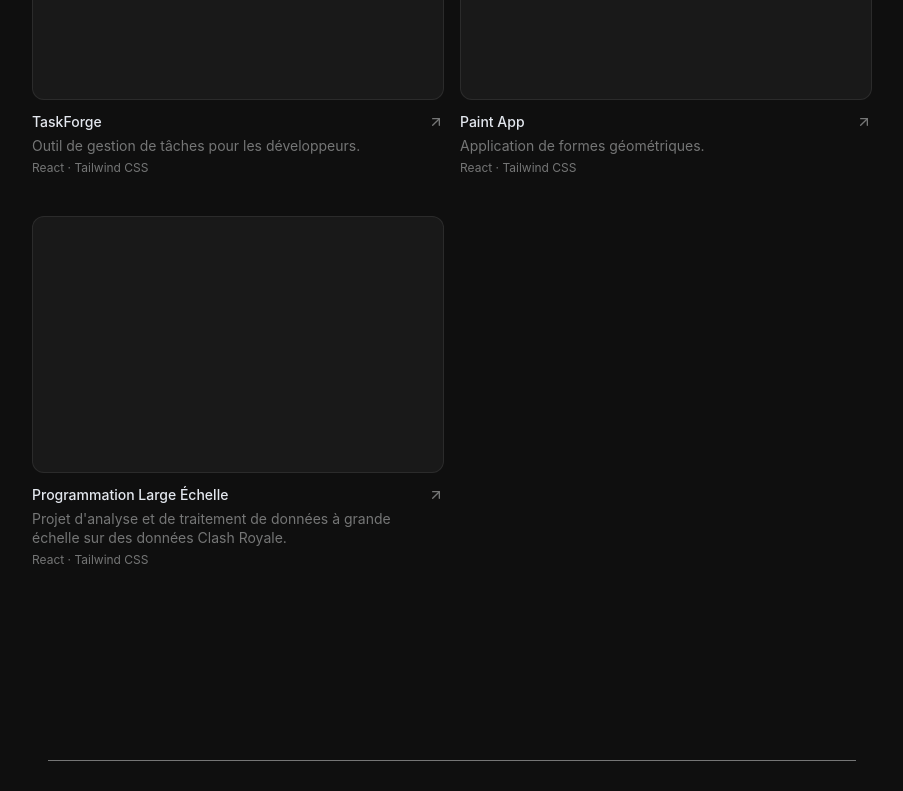
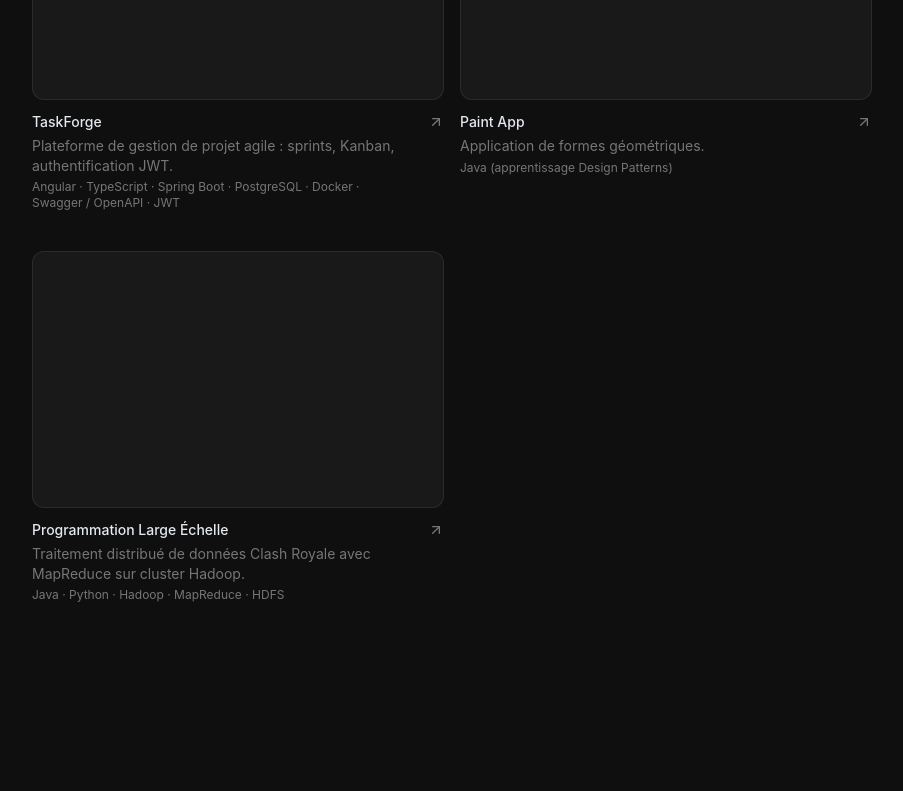
Before and after one commit to Maynito/Maynito.github.io, a React (Vite) app: page /#/ in a window 1280 px wide. Shown: the part 1500-2291 px from the top of the page, without its empty margins (188-1091 px from the left). Built offline with nearby package versions, Linux system fonts and the light colour scheme.

Commit message:
Update project technologies and descriptions in Home.jsx for accuracy

```diff
--- a/src/pages/Home.jsx
+++ b/src/pages/Home.jsx
@@ -15,7 +15,7 @@ const RECENT_PROJECTS = [
     description: "Outil de visualisation et de stratégie pour le jeu Counter-Strike 2.",
     imageUrl: "",
     projectUrl: "https://github.com/Maynito/smokelab",
-    techs: ["React", "Tailwind CSS"]
+    techs: ["React", "TypeScript", "Tailwind CSS", "Supabase", "Steam Auth"]
   },
   {
     title: "FedIA",
@@ -29,24 +29,24 @@ const RECENT_PROJECTS = [
 const PREVIOUS_PROJECTS = [
   {
     title: "TaskForge",
-    description: "Outil de gestion de tâches pour les développeurs.",
+    description: "Plateforme de gestion de projet agile : sprints, Kanban, authentification JWT.",
     imageUrl: "",
     projectUrl: "https://github.com/Maynito/TaskForge",
-    techs: ["React", "Tailwind CSS"]
+    techs: ["Angular", "TypeScript", "Spring Boot", "PostgreSQL", "Docker", "Swagger / OpenAPI", "JWT"]
   },
   {
     title: "Paint App",
     description: "Application de formes géométriques.",
     imageUrl: "",
     projectUrl: "https://github.com/Maynito/smokelab",
-    techs: ["React", "Tailwind CSS"]
+    techs: ["Java (apprentissage Design Patterns)"]
   },
   {
     title: "Programmation Large Échelle",
-    description: "Projet d'analyse et de traitement de données à grande échelle sur des données Clash Royale.",
+    description: "Traitement distribué de données Clash Royale avec MapReduce sur cluster Hadoop.",
     imageUrl: "",
     projectUrl: "https://github.com/Decymax/ProjetPLE",
-    techs: ["React", "Tailwind CSS"]
+    techs: ["Java", "Python", "Hadoop", "MapReduce", "HDFS"]
   }
 ];
 
```
